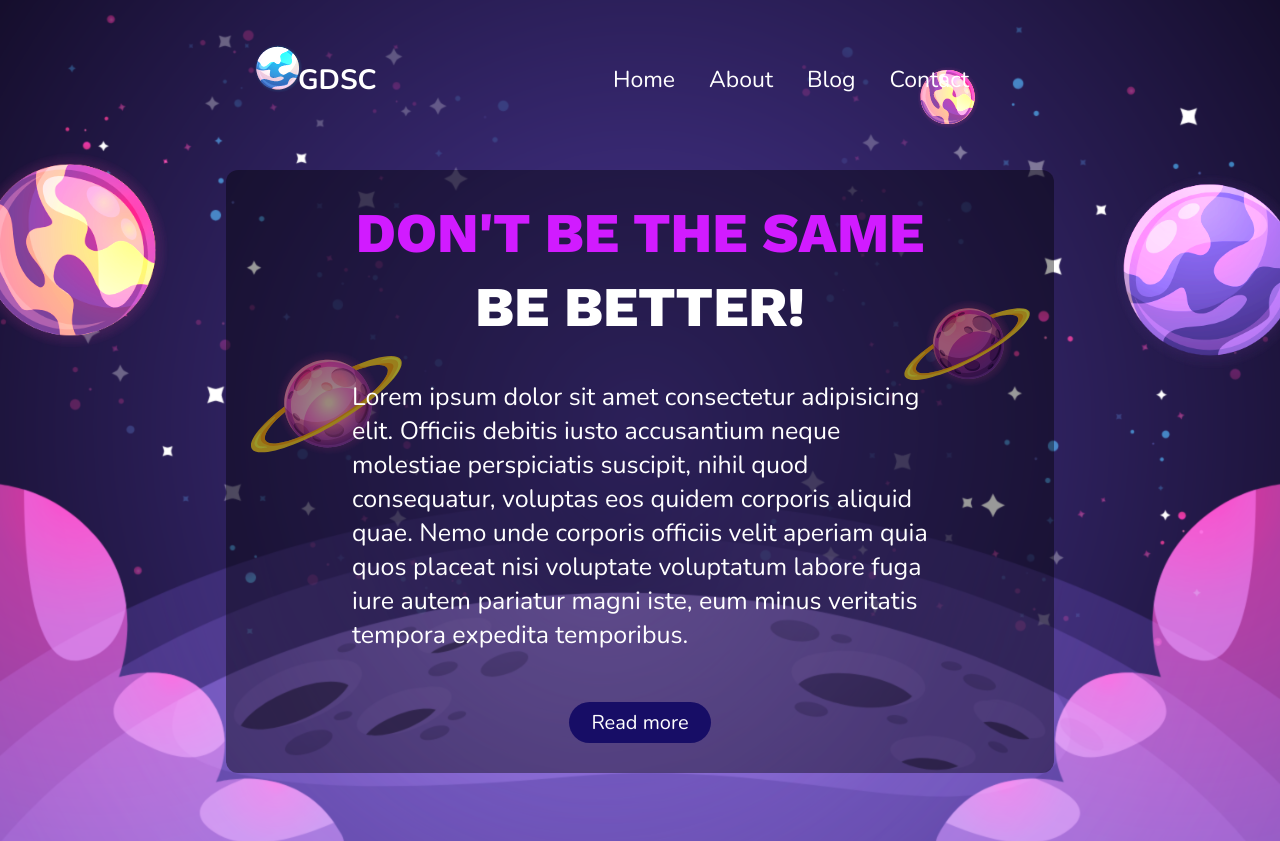
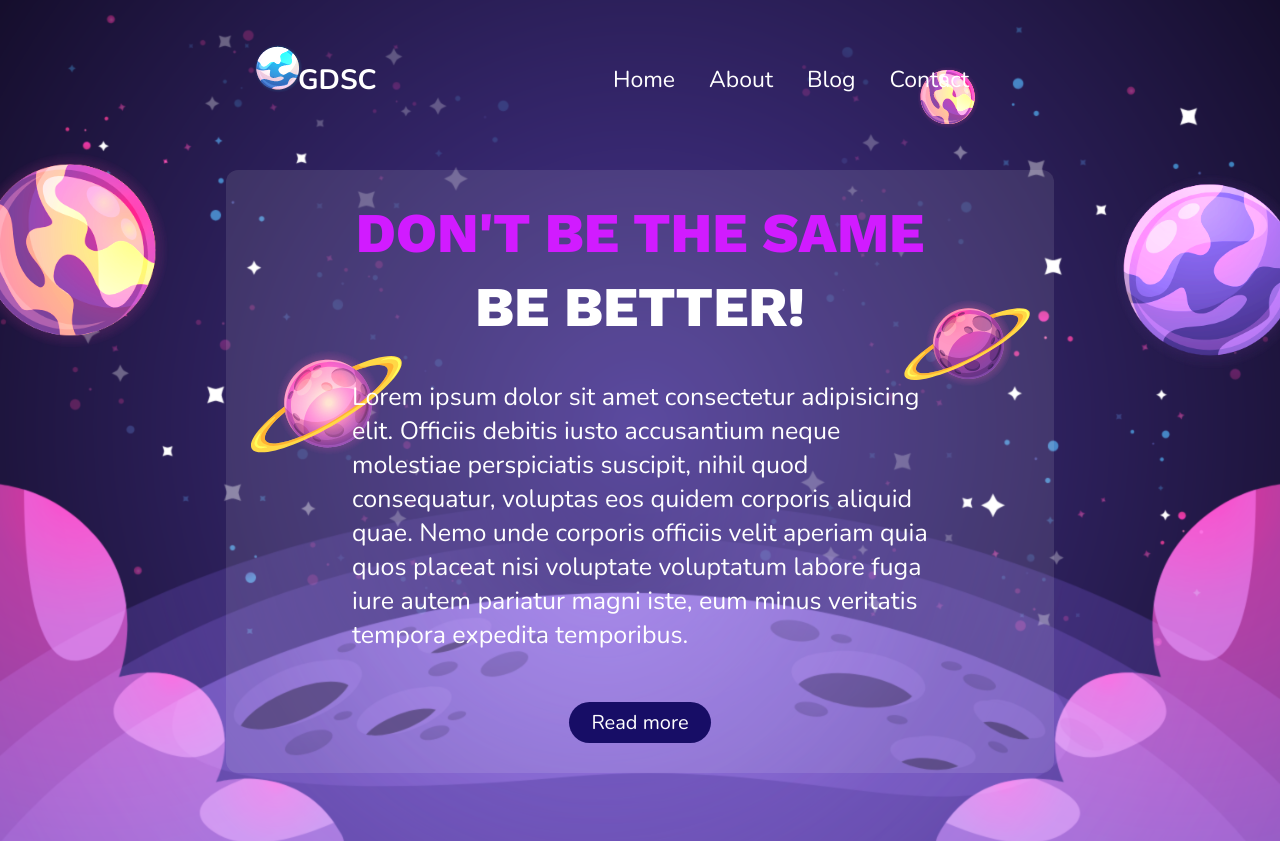
Before and after one commit to Aditya-Chaurasia11/adcggf, a plain HTML site: page index.html in a window 1280 px wide. Shown: the top 841 px of the page. Drawn offline with nearby package versions, Linux system fonts and the light colour scheme.

Commit message:
box color change

```diff
--- a/style.css
+++ b/style.css
@@ -118,7 +118,7 @@ ul li{
     justify-content: center;
     flex-direction: column;
     align-items: center;
-    background-color:rgba(0,0,0, 0.4);
+    background-color:rgba(255,255,255, 0.1);
     border-radius: 12px;
     width: 60%;
 
```
